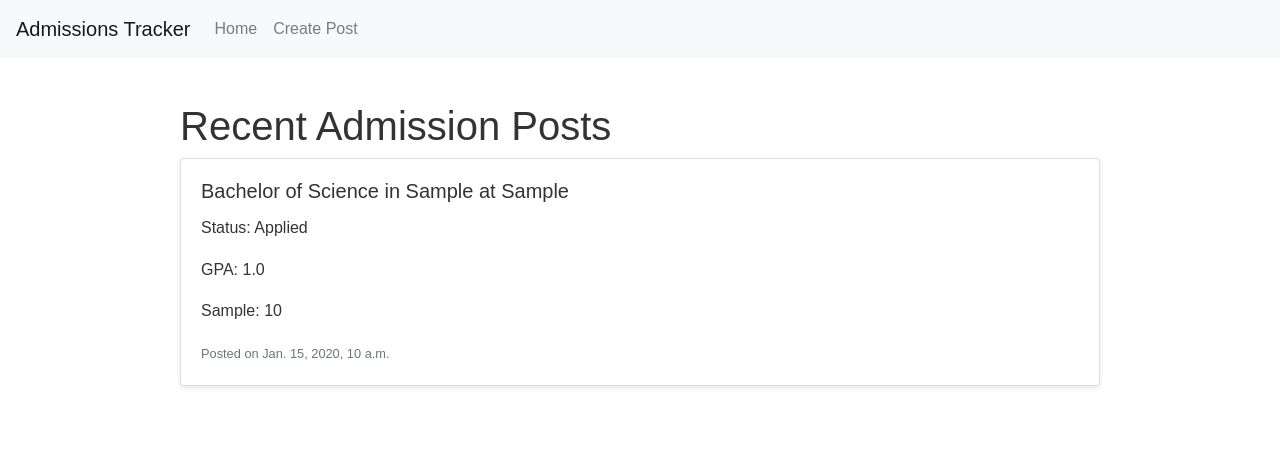
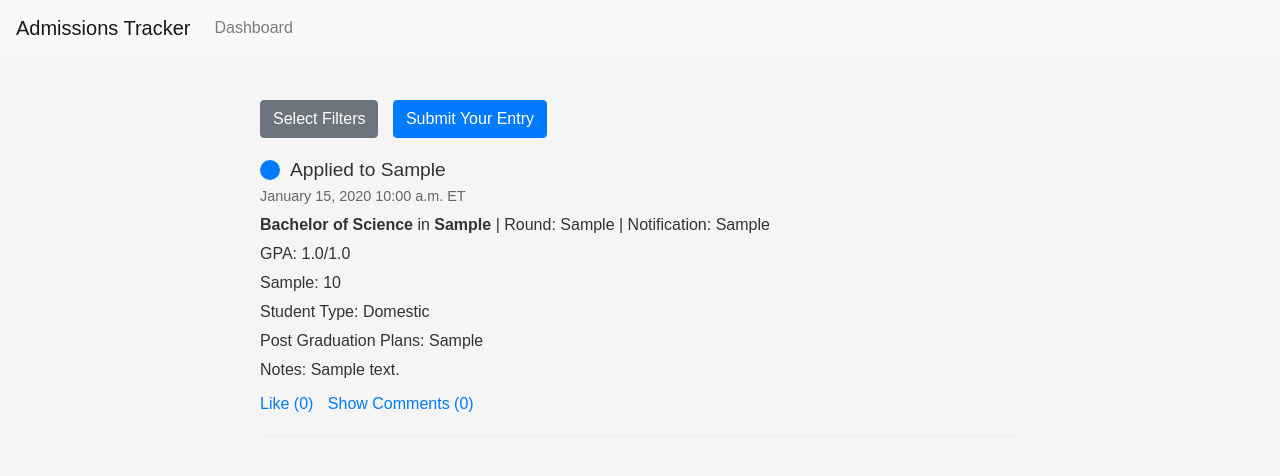
Before and after one commit to vinayk94/admissions_tracker, a Django app: page / in a window 1280 px wide. Shown: the top 476 px of the page. Run offline with Django 3.2, Linux system fonts and the light colour scheme; tables that the repository leaves empty hold one stand-in row (values such as "Sample post"); some libraries are stand-ins or nearby versions.

Commit message:
init_working

```diff
--- a/static/css/styles.css
+++ b/static/css/styles.css
@@ -1,26 +1,93 @@
 body {
     font-family: Arial, sans-serif;
-    line-height: 1.6;
+    background-color: #f5f5f5;
     color: #333;
 }
 
 .container {
-    max-width: 960px;
+    max-width: 800px;
     margin: 0 auto;
     padding: 20px;
 }
 
-.card {
-    box-shadow: 0 2px 5px rgba(0,0,0,0.1);
-    transition: all 0.3s ease;
+.action-buttons {
+    margin-bottom: 20px;
 }
 
-.card:hover {
-    box-shadow: 0 5px 15px rgba(0,0,0,0.2);
+.action-buttons button {
+    margin-right: 10px;
 }
 
-.form-group {
+#filters-container, #form-container {
+    margin-top: 10px;
     margin-bottom: 20px;
+    padding: 15px;
+    background-color: #f9f9f9;
+    border-radius: 5px;
+}
+
+#filters-container select, #form-container input, #form-container select, #form-container textarea {
+    width: 100%;
+    padding: 8px;
+    margin: 5px 0;
+    border: 1px solid #ccc;
+    border-radius: 4px;
+}
+
+.timeline-item {
+    margin-bottom: 20px;
+    border-bottom: 1px solid #eee;
+    padding-bottom: 20px;
+}
+
+.timeline-content {
+    position: relative;
+}
+
+.post-header {
+    display: flex;
+    align-items: center;
+    margin-bottom: 5px;
+}
+
+.status-indicator {
+    display: inline-block;
+    width: 20px;
+    height: 20px;
+    border-radius: 50%;
+    margin-right: 10px;
+}
+
+.status-indicator.applied { background-color: #007bff; }
+.status-indicator.accepted { background-color: #28a745; }
+.status-indicator.rejected { background-color: #dc3545; }
+.status-indicator.waitlisted { background-color: #ffc107; }
+.status-indicator.interview { background-color: #17a2b8; }
+
+.post-date {
+    font-size: 0.9em;
+    color: #666;
+    margin-bottom: 5px;
+    display: block;
+}
+
+.timeline-content h4 {
+    margin: 0;
+    font-size: 1.2em;
+}
+
+.post-details p {
+    margin: 5px 0;
+}
+
+.timeline-footer {
+    margin-top: 10px;
+}
+
+.timeline-footer a {
+    margin-right: 10px;
+    color: #007bff;
+    text-decoration: none;
 }
 
 .btn-primary {
--- a/static/js/main.js
+++ b/static/js/main.js
@@ -1,16 +1,17 @@
 document.addEventListener('DOMContentLoaded', function() {
-    // Add smooth scrolling to all links
+    console.log("DOM fully loaded");
+
+    // Existing smooth scrolling code
     document.querySelectorAll('a[href^="#"]').forEach(anchor => {
         anchor.addEventListener('click', function (e) {
             e.preventDefault();
-
             document.querySelector(this.getAttribute('href')).scrollIntoView({
                 behavior: 'smooth'
             });
         });
     });
 
-    // Add form validation
+    // Existing form validation code
     const form = document.querySelector('form');
     if (form) {
         form.addEventListener('submit', function(event) {
@@ -25,4 +26,35 @@ document.addEventListener('DOMContentLoaded', function() {
             });
         });
     }
+
+    // New code for toggling filters and form
+    const toggleFilters = document.getElementById('toggle-filters');
+    const toggleForm = document.getElementById('toggle-form');
+
+    console.log("Toggle Filters button:", toggleFilters);
+    console.log("Toggle Form button:", toggleForm);
+
+    if (toggleFilters) {
+        toggleFilters.addEventListener('click', function() {
+            console.log("Filters button clicked");
+            const filtersContainer = document.getElementById('filters-container');
+            console.log("Filters container:", filtersContainer);
+            if (filtersContainer) {
+                filtersContainer.style.display = filtersContainer.style.display === 'none' ? 'block' : 'none';
+                console.log("Filters container display:", filtersContainer.style.display);
+            }
+        });
+    }
+
+    if (toggleForm) {
+        toggleForm.addEventListener('click', function() {
+            console.log("Form button clicked");
+            const formContainer = document.getElementById('form-container');
+            console.log("Form container:", formContainer);
+            if (formContainer) {
+                formContainer.style.display = formContainer.style.display === 'none' ? 'block' : 'none';
+                console.log("Form container display:", formContainer.style.display);
+            }
+        });
+    }
 });
--- a/tracker/forms.py
+++ b/tracker/forms.py
@@ -5,3 +5,6 @@ class AdmissionPostForm(forms.ModelForm):
     class Meta:
         model = AdmissionPost
         fields = ['degree_type', 'major', 'university', 'country', 'application_round', 'status', 'gpa', 'test_type', 'test_score', 'student_type', 'post_grad_plans', 'notes']
+        widgets = {
+            'notes': forms.Textarea(attrs={'rows': 3}),
+        }
--- a/tracker/models.py
+++ b/tracker/models.py
@@ -13,10 +13,16 @@ class AdmissionPost(models.Model):
 
     STATUS_CHOICES = [
         ('APPLIED', 'Applied'),
+        ('APPLYING', 'Applying'),
         ('ACCEPTED', 'Accepted'),
+        ('ACCEPTED FROM WAITLIST', 'Accepted from Waitlist'),
         ('REJECTED', 'Rejected'),
+        ('REJECTED FROM WAITLIST', 'Rejected from Waitlist'),
         ('WAITLISTED', 'Waitlisted'),
         ('INTERVIEW', 'Interview Invite'),
+        ('ENROLLED', 'Enrolled'),
+        ('QUESTION', 'Question'),
+        ('NOTES', 'Notes'),
     ]
 
     STUDENT_TYPE_CHOICES = [
@@ -42,7 +48,7 @@ class AdmissionPost(models.Model):
 
     # Application Details
     application_round = models.CharField(max_length=20)
-    status = models.CharField(max_length=10, choices=STATUS_CHOICES)
+    status = models.CharField(max_length=24, choices=STATUS_CHOICES)
     notification_method = models.CharField(max_length=20)
 
     # Academic Information
--- /dev/null
+++ b/tracker/templates/tracker/admission_dashboard.html
@@ -0,0 +1,71 @@
+{% extends 'tracker/base.html' %}
+{% load static %}
+
+{% block content %}
+<div class="container">
+    <div class="row">
+        <div class="col-md-12">
+            <div class="action-buttons">
+                <button id="toggle-filters" class="btn btn-secondary">Select Filters</button>
+                <button id="toggle-form" class="btn btn-primary">Submit Your Entry</button>
+            </div>
+            <div id="filters-container" style="display: none;">
+                <select name="university">
+                    <option value="">All Universities</option>
+                    {% for uni in universities %}
+                        <option value="{{ uni }}">{{ uni }}</option>
+                    {% endfor %}
+                </select>
+                <select name="degree_type">
+                    <option value="">All Degree Types</option>
+                    {% for key, value in degree_choices %}
+                        <option value="{{ key }}">{{ value }}</option>
+                    {% endfor %}
+                </select>
+                <select name="status">
+                    <option value="">All Statuses</option>
+                    {% for key, value in status_choices %}
+                        <option value="{{ key }}">{{ value }}</option>
+                    {% endfor %}
+                </select>
+            </div>
+            <div id="form-container" style="display: none;">
+                <form method="post">
+                    {% csrf_token %}
+                    {{ form.as_p }}
+                    <button type="submit" class="btn btn-primary">Submit</button>
+                </form>
+            </div>
+        </div>
+    </div>
+    <div class="row">
+        <div class="col-md-12">
+            <div class="timeline">
+                {% for post in posts %}
+                <div class="timeline-item">
+                    <div class="timeline-content">
+                        <div class="post-header">
+                            <span class="status-indicator {{ post.status|lower }}"></span>
+                            <h4>{{ post.get_status_display }} to {{ post.university }}</h4>
+                        </div>
+                        <span class="post-date">{{ post.created_at|date:"F d, Y g:i a" }} ET</span>
+                        <div class="post-details">
+                            <p><strong>{{ post.get_degree_type_display }}</strong> in <strong>{{ post.major }}</strong> | Round: {{ post.application_round }} | Notification: {{ post.notification_method }}</p>
+                            {% if post.gpa %}<p>GPA: {{ post.gpa }}/{{ post.gpa_scale }}</p>{% endif %}
+                            {% if post.test_type and post.test_score %}<p>{{ post.test_type }}: {{ post.test_score }}</p>{% endif %}
+                            <p>Student Type: {{ post.get_student_type_display }}</p>
+                            {% if post.post_grad_plans %}<p>Post Graduation Plans: {{ post.post_grad_plans }}</p>{% endif %}
+                            {% if post.notes %}<p>Notes: {{ post.notes }}</p>{% endif %}
+                        </div>
+                        <div class="timeline-footer">
+                            <a href="#" class="like-btn">Like (0)</a>
+                            <a href="#" class="comment-btn">Show Comments (0)</a>
+                        </div>
+                    </div>
+                </div>
+                {% endfor %}
+            </div>
+        </div>
+    </div>
+</div>
+{% endblock %}
--- a/tracker/templates/tracker/base.html
+++ b/tracker/templates/tracker/base.html
@@ -6,17 +6,17 @@
     <meta name="viewport" content="width=device-width, initial-scale=1.0">
     <title>{% block title %}Admissions Tracker{% endblock %}</title>
     <link rel="stylesheet" href="https://stackpath.bootstrapcdn.com/bootstrap/4.5.2/css/bootstrap.min.css">
+    <link rel="stylesheet" href="https://cdnjs.cloudflare.com/ajax/libs/font-awesome/5.15.3/css/all.min.css">
     <link rel="stylesheet" href="{% static 'css/styles.css' %}">
 </head>
 <body>
     <nav class="navbar navbar-expand-lg navbar-light bg-light">
-        <a class="navbar-brand" href="{% url 'home' %}">Admissions Tracker</a>
+        <a class="navbar-brand" href="{% url 'admission_dashboard' %}">Admissions Tracker</a>
         <div class="navbar-nav">
-            <a class="nav-item nav-link" href="{% url 'home' %}">Home</a>
-            <a class="nav-item nav-link" href="{% url 'create_post' %}">Create Post</a>
+            <a class="nav-item nav-link" href="{% url 'admission_dashboard' %}">Dashboard</a>
         </div>
     </nav>
-    <div class="container mt-4">
+    <div class="container-fluid mt-4">
         {% block content %}
         {% endblock %}
     </div>
@@ -24,5 +24,6 @@
     <script src="https://cdn.jsdelivr.net/npm/@popperjs/core@2.5.3/dist/umd/popper.min.js"></script>
     <script src="https://stackpath.bootstrapcdn.com/bootstrap/4.5.2/js/bootstrap.min.js"></script>
     <script src="{% static 'js/main.js' %}"></script>
+    {% block extra_js %}{% endblock %}
 </body>
 </html>
--- a/tracker/urls.py
+++ b/tracker/urls.py
@@ -2,6 +2,7 @@ from django.urls import path
 from . import views
 
 urlpatterns = [
-    path('', views.home, name='home'),
-    path('create/', views.create_post, name='create_post'),
+    #path('', views.home, name='home'),
+    #path('create/', views.create_post, name='create_post'),
+    path('', views.admission_dashboard, name='admission_dashboard'),
 ]
--- a/tracker/views.py
+++ b/tracker/views.py
@@ -1,7 +1,8 @@
+from django.utils  import timezone
 from django.shortcuts import render, redirect
 from .models import AdmissionPost
 from .forms import AdmissionPostForm
-
+"""
 def home(request):
     posts = AdmissionPost.objects.all()
     return render(request, 'tracker/home.html', {'posts': posts})
@@ -15,3 +16,28 @@ def create_post(request):
     else:
         form = AdmissionPostForm()
     return render(request, 'tracker/create_post.html', {'form': form})
+
+"""
+
+def admission_dashboard(request):
+    if request.method == 'POST':
+        form = AdmissionPostForm(request.POST)
+        if form.is_valid():
+            post = form.save(commit=False)
+            post.created_at = timezone.now()
+            post.save()
+            return redirect('admission_dashboard')
+    else:
+        form = AdmissionPostForm()
+
+    posts = AdmissionPost.objects.all()
+    universities = AdmissionPost.objects.values_list('university', flat=True).distinct()
+
+    context = {
+        'form': form,
+        'posts': posts,
+        'universities': universities,
+        'degree_choices': AdmissionPost.DEGREE_CHOICES,
+        'status_choices': AdmissionPost.STATUS_CHOICES,
+    }
+    return render(request, 'tracker/admission_dashboard.html', context)
```
Also changed, not shown: tracker/migrations/0002_alter_admissionpost_status.py (added).
